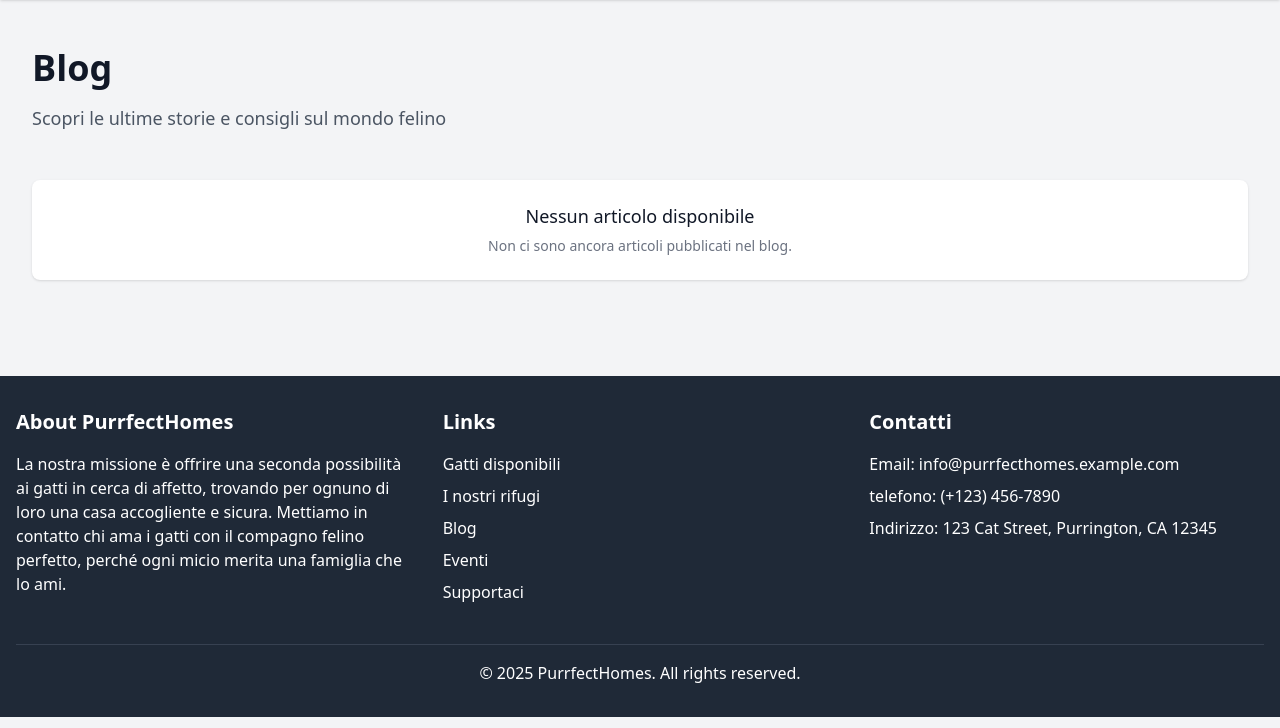
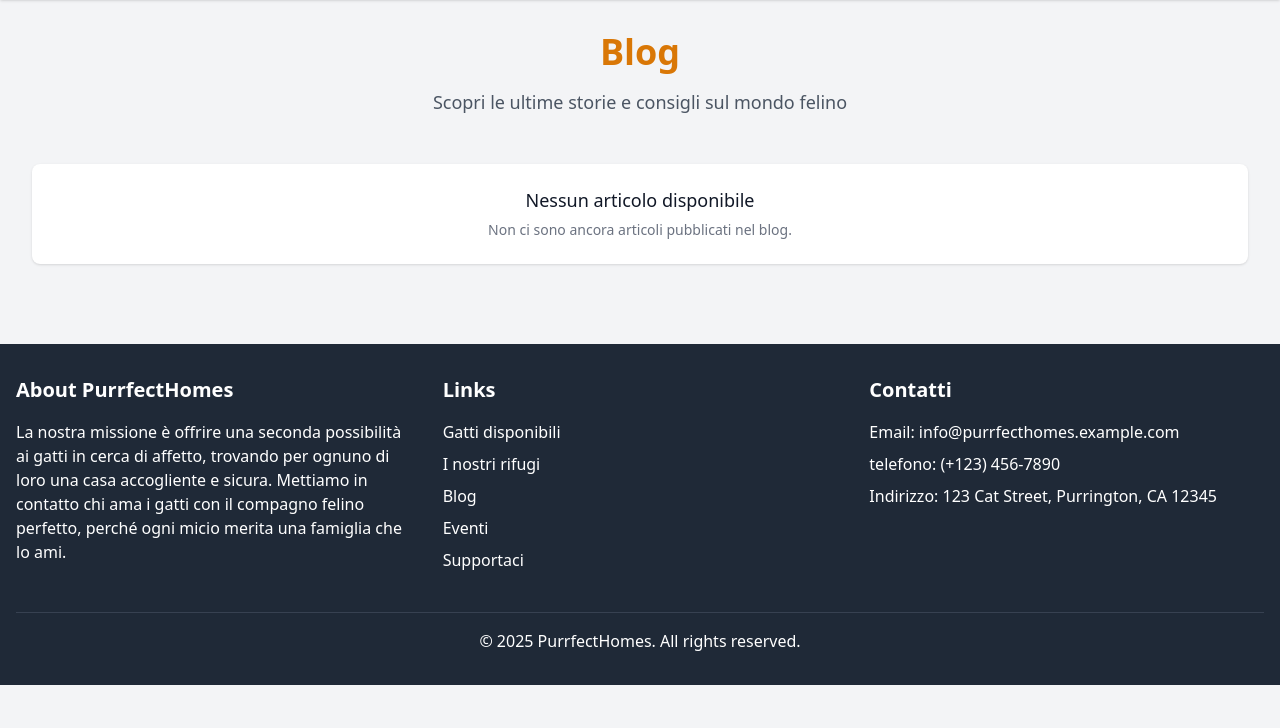
Before and after one commit to Alle-marchio/catadoption, a Django app: page /blog/ in a window 1280 px wide. Shown: the part 72-800 px from the top of the page. Run offline with Django 4.2, Linux system fonts and the light colour scheme; data that the repository does not hold is empty; some libraries are stand-ins or nearby versions.

Commit message:
adjust title pages

```diff
--- a/templates/blog/post_list.html
+++ b/templates/blog/post_list.html
@@ -3,9 +3,9 @@
 {% block title %}Blog | Purrfect Homes{% endblock %}
 
 {% block content %}
-<div class="max-w-7xl mx-auto px-4 sm:px-6 lg:px-8 py-12">
-    <div class="mb-12">
-        <h1 class="text-4xl font-bold text-gray-900 mb-4">Blog</h1>
+<div class="max-w-7xl mx-auto px-4 sm:px-6 lg:px-8 py-8">
+    <div class="text-center mb-12">
+        <h1 class="text-4xl font-bold text-amber-600 mb-4">Blog</h1>
         <p class="text-lg text-gray-600">Scopri le ultime storie e consigli sul mondo felino</p>
     </div>
 
--- a/templates/event/event_list.html
+++ b/templates/event/event_list.html
@@ -3,7 +3,7 @@
 {% block title %}Eventi - Purrfect Homes{% endblock %}
 
 {% block content %}
-<div class="bg-gray-100 py-6">
+<div class="bg-gray-100 py-8">
     <div class="container mx-auto px-4 text-center">
         <h1 class="text-4xl font-bold text-amber-600 mb-2">Vieni a Conoscerci!</h1>
         <p class="text-lg text-gray-700 mb-0">Partecipa ai nostri eventi per supportare i nostri amici felini e la comunità di Purrfect Homes.</p>
--- a/templates/shelter/shelter_list.html
+++ b/templates/shelter/shelter_list.html
@@ -5,7 +5,7 @@
 {% block content %}
 <div class="max-w-7xl mx-auto px-4 sm:px-6 lg:px-8 py-8">
     <div class="text-center mb-12">
-        <h1 class="text-4xl font-bold text-gray-900 mb-4">I Nostri Rifugi</h1>
+        <h1 class="text-4xl font-bold text-amber-600 mb-4">I Nostri Rifugi</h1>
         <p class="text-xl text-gray-600 max-w-3xl mx-auto">
             Scopri i rifugi che collaborano con noi per trovare una casa perfetta a ogni gatto.
         </p>
```
